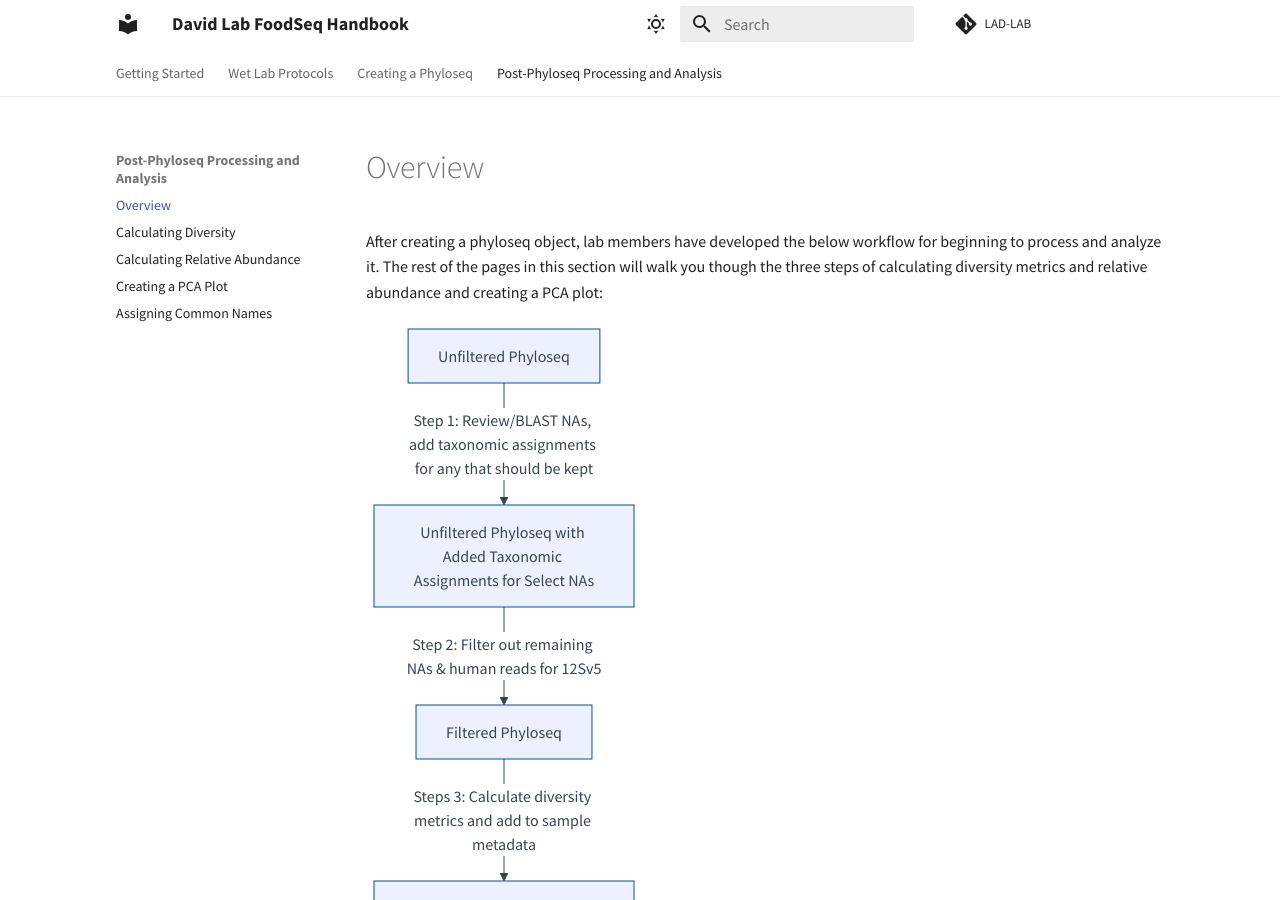
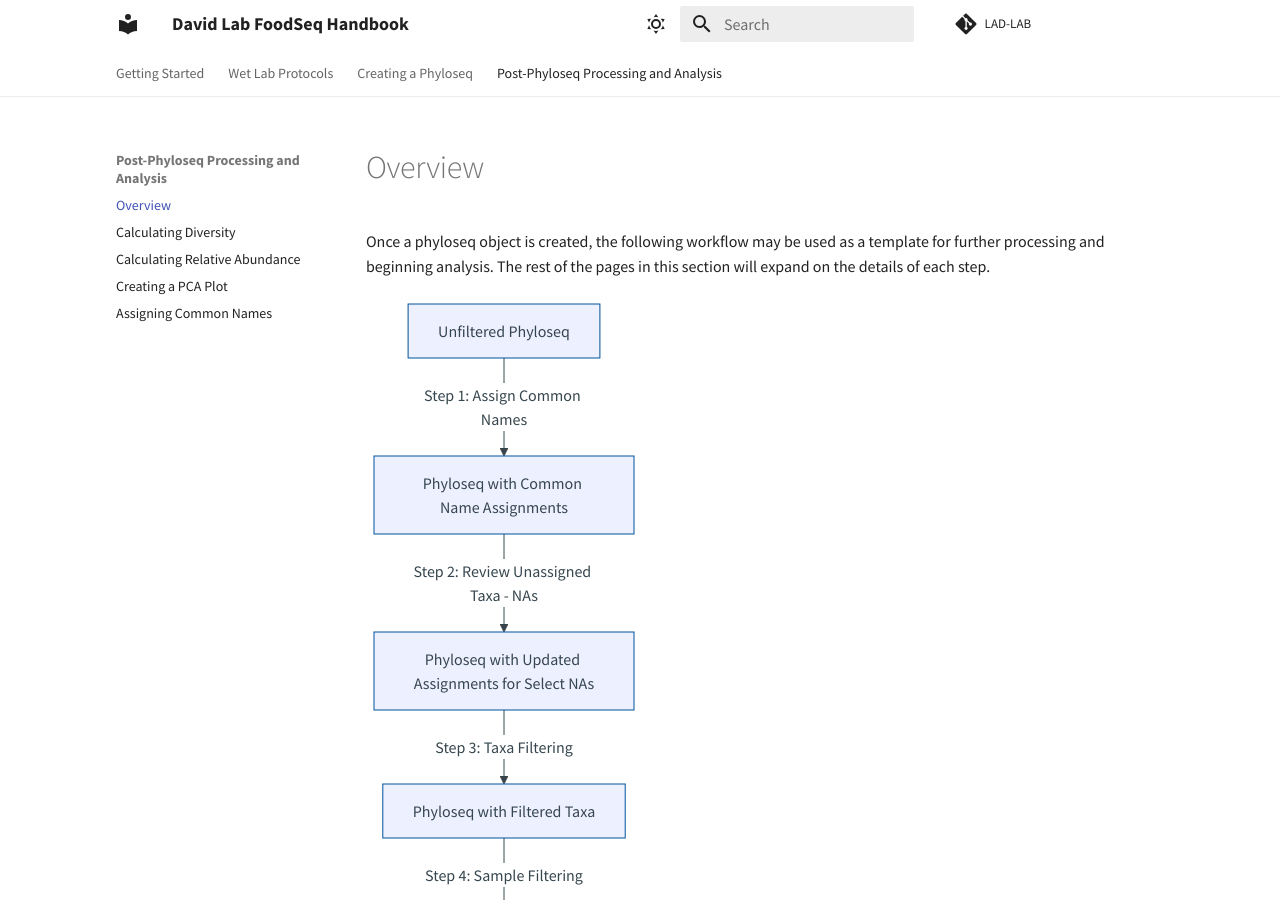
Before and after one commit to LAD-LAB/lad-lab.github.io, an MkDocs documentation site: the page built from docs/processing.md, in a window 1280 px wide and 900 px high. Built offline with MkDocs 1.6.1 and Material for MkDocs 9.7.7, drawn with Linux system fonts in a browser that asks for light colours.

Commit message:
Updated post-phyloseq flow chart

````diff
--- a/docs/processing.md
+++ b/docs/processing.md
@@ -1,12 +1,16 @@
 # Overview
 
-After creating a phyloseq object, lab members have developed the below workflow for beginning to process and analyze it. The rest of the pages in this section will walk you though the three steps of calculating diversity metrics and relative abundance and creating a PCA plot:
+Once a phyloseq object is created, the following workflow may be used as a template for further processing and beginning analysis. The rest of the pages in this section will expand on the details of each step.
 
 ``` mermaid
 graph TD
-    A[Unfiltered Phyloseq] -->|Step 1: Review/BLAST NAs, add taxonomic assignments for any that should be kept| B[Unfiltered Phyloseq with Added Taxonomic Assignments for Select NAs]
-    B -->|Step 2: Filter out remaining NAs & human reads for 12Sv5| C[Filtered Phyloseq]
-    C -->|Steps 3: Calculate diversity metrics and add to sample metadata| D[Filtered Phyloseq + Diversity Metrics]
-    D -->|Step 4: Perform CLR transform on relative abundances| E[CLR-Transformed Phyloseq]
-    E -->|Step 5: Create PCA biplot| F[PCA Biplot]
+    A[Unfiltered Phyloseq] -->|Step 1: Assign Common Names| B[Phyloseq with Common Name Assignments]
+    B -->|Step 2: Review Unassigned Taxa - NAs| C[Phyloseq with Updated Assignments for Select NAs]
+    C -->|Step 3: Taxa Filtering| D[Phyloseq with Filtered Taxa]
+    D -->|Step 4: Sample Filtering| E[Phyloseq with Filtered Samples]
+    E -->|Step 5: Prune Taxa| F[Phyloseq with Pruned Taxa after Sample Filtering]
+    F -->|Step 6: Taxa Glomming| G[Phyloseq with Glommed Taxa]
+    G -->|Step 7: Calculate Diversity Metrics| H[Phyloseq with Diversity Metrics]
+    H -->|Step 8: Calculate Relative Abundances and CLR-Transform| I[CLR-Transformed Phyloseq]
+    I -->|Step 9: Perform PCA| J[PCA Biplot]
 ```
````
Also changed, not shown: 1 other file.
